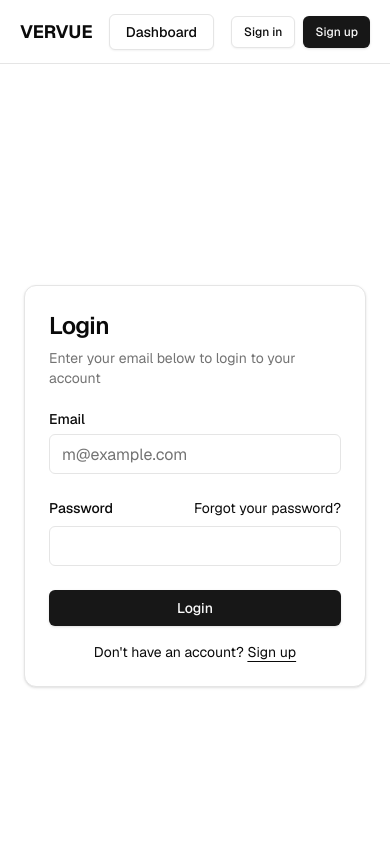
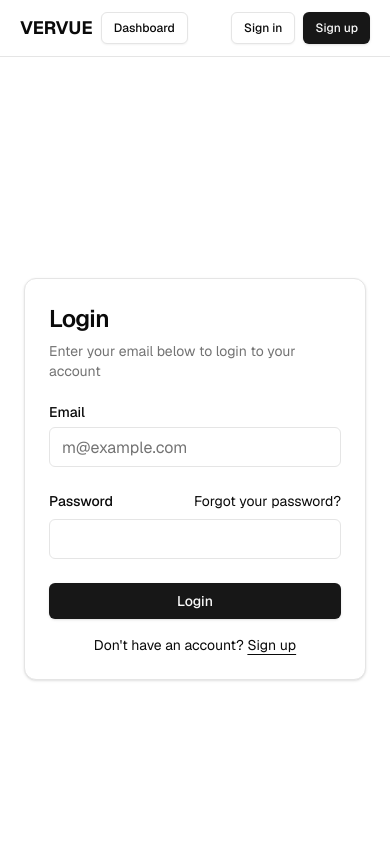
Before and after one commit to ajuan7/vervue, a Next.js app in the folder vervue/: page /auth/login in a window 390 px wide. Shown: the top 844 px of the page. Built offline with nearby package versions, Linux system fonts and the light colour scheme; no server answers.

Commit message:
Fix nav causing overflow for mobile

```diff
--- a/vervue/components/auth-button.tsx
+++ b/vervue/components/auth-button.tsx
@@ -15,7 +15,6 @@ export function AuthButton() {
       setUser(data.user);
     });
 
-    // Listen for login/logout changes
     const { data: listener } = supabase.auth.onAuthStateChange(() => {
       supabase.auth.getUser().then(({ data }) => {
         setUser(data.user);
@@ -28,8 +27,10 @@ export function AuthButton() {
   }, []);
 
   return user ? (
-    <div className="flex items-center gap-4">
-      Hey, {user.email}!
+    <div className="flex items-center gap-2 sm:gap-4 min-w-0">
+      <span className="hidden sm:inline truncate max-w-[180px] text-muted-foreground">
+        Hey, {user.email}!
+      </span>
       <LogoutButton />
     </div>
   ) : (
--- a/vervue/components/nav.tsx
+++ b/vervue/components/nav.tsx
@@ -8,23 +8,23 @@ import { buttonVariants } from "@/components/ui/button";
 
 export function Nav() {
   return (
-    <nav className="w-full border-b border-neutral-200 h-16 flex items-center">
-      <div className="max-w-5xl w-full mx-auto p-3 px-5 flex items-center justify-between text-sm">
+    <nav className="w-full border-b border-neutral-200 flex items-center">
+        <div className="max-w-5xl w-full mx-auto p-3 px-5 flex items-center justify-between gap-2 text-sm min-w-0">
 
-        <div className="flex items-center gap-4">
-          <Link href="/" className="text-lg font-bold">
+        <div className="flex items-center gap-2 sm:gap-4 min-w-0 shrink-0">
+          <Link href="/" className="text-lg font-bold shrink-0">
             VERVUE
           </Link>
 
           <Link
             href="/dashboard"
-            className={buttonVariants({ variant: "outline" })}
+            className={buttonVariants({ variant: "outline", size: "sm"})}
           >
             Dashboard
           </Link>
         </div>
 
-        <div className="flex items-center gap-4">
+        <div className="flex items-center gap-2 sm:gap-4 min-w-0">
           <Suspense>
             <AuthButton />
           </Suspense>
```
